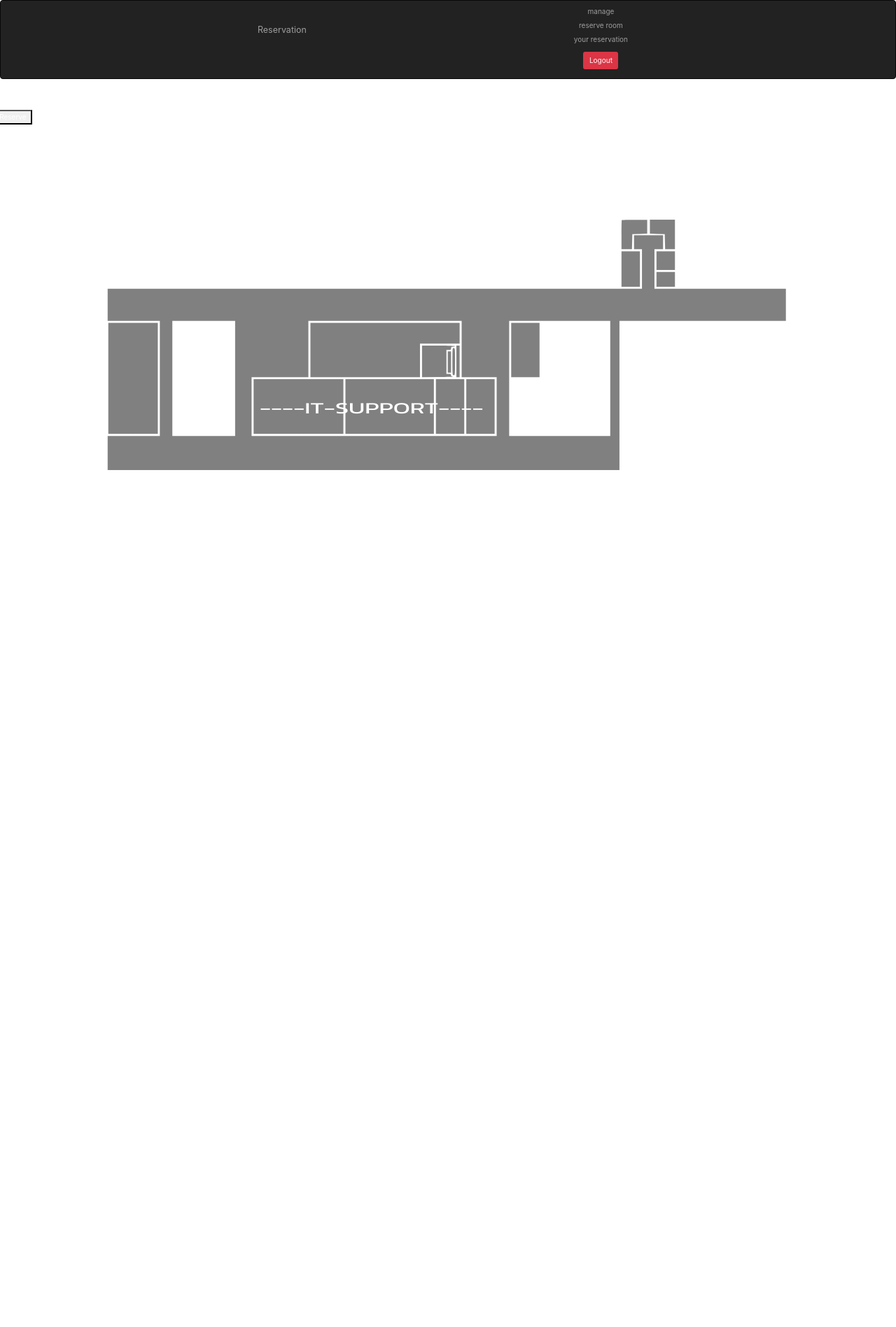
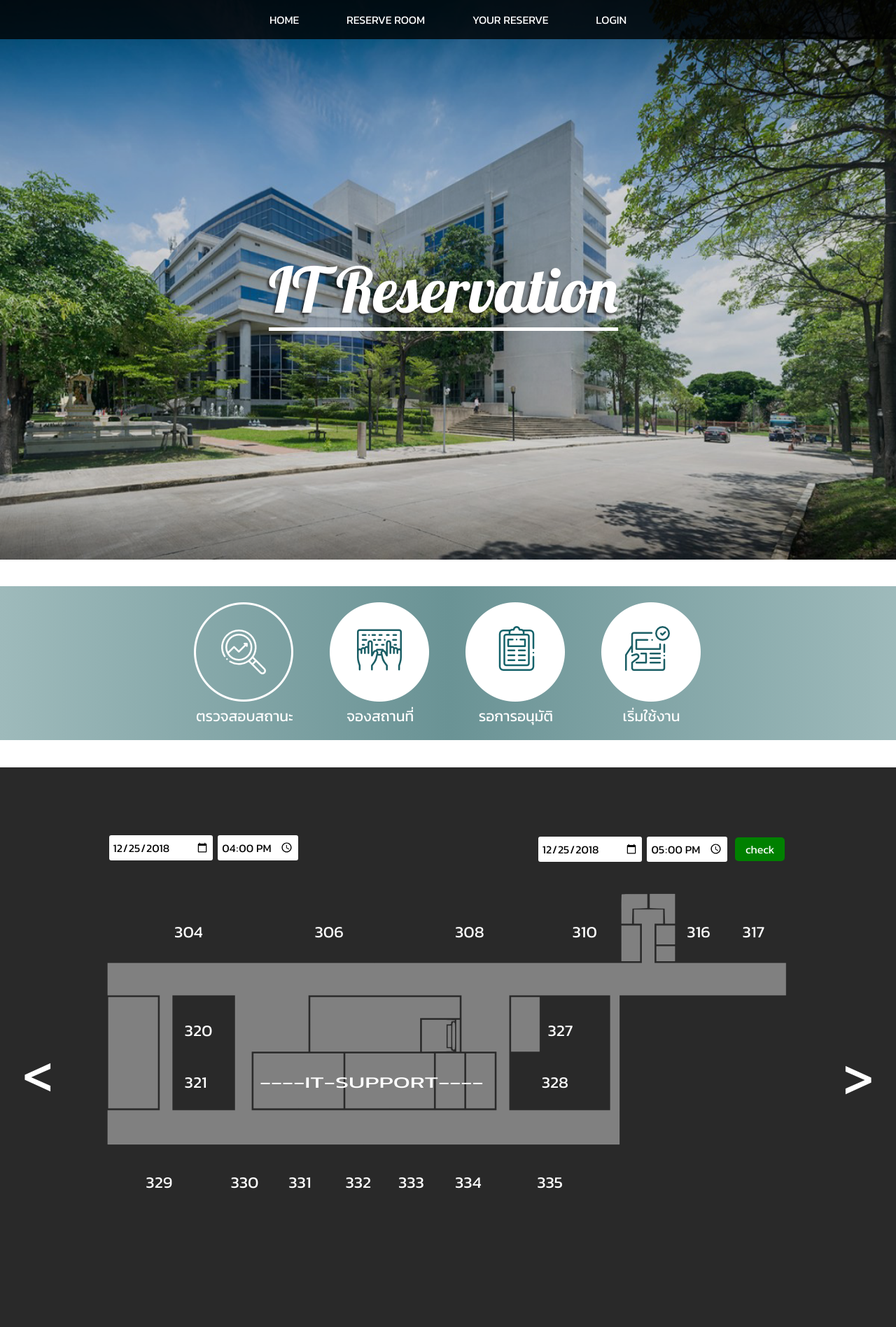
Before and after one commit to meenajaeiei/project, a Django app: page /reservation_map_3/ in a window 1280 px wide. Shown: the whole page at 70% size. Before the commit the page ends 672 px from the top, so only its background shows below. Run offline with Django 3.2, Linux system fonts and the light colour scheme; the visitor is signed in with stand-in values (Sample User, id 1); data that the repository does not hold is empty; some libraries are stand-ins or nearby versions.

Commit message:
add reason of reservation attr. , mainhead.html for extends html
not complete yet

```diff
--- a/blog/models.py
+++ b/blog/models.py
@@ -125,6 +125,7 @@ class reservation(models.Model):
     student = models.ForeignKey(Employee, related_name = "student" , on_delete=models.CASCADE ,blank = True,null=True)
     teacher = models.ForeignKey(Employee, related_name = "teacher" , on_delete=models.CASCADE ,blank = True,null=True)
     room = models.ForeignKey(room , related_name = "room" , on_delete=models.CASCADE)
+    reason_of_reserve = models.CharField(max_length = 300 , default = "reason")
     status_list = (("pending" , "pending"), ("accepted" , "accepted") , ("denied" , "denied") )
     status = models.CharField(max_length = 10 , default = 'pending', choices=status_list)
     day_of_reserve = models.DateTimeField(default=timezone.now)
--- a/project/views.py
+++ b/project/views.py
@@ -83,7 +83,7 @@ def test(request):
 
 
 def strtodate(strtime):
-    ans = datetime(int(strtime[0:4]) , int(strtime[5:7]) , int(strtime[8:10]) , int(strtime[11:13]) , int(strtime[14:17]))
+    ans = datetime(int(strtime[0:4]) , int(strtime[5:7]) , int(strtime[8:10]) , int(strtime[10:12]) , int(strtime[13:15]))
     return ans
 
 def reserve_room(STDusername , roomarg , period_s , period_n): #period_s = beginreservation , period_n = endreservation
@@ -98,11 +98,12 @@ def reserve_room(STDusername , roomarg , period_s , period_n): #period_s = begin
         room_obj.save()
 
 
-
 def showmap_1(request):
 
-    if 'beginreservation' in request.GET and 'username' in request.GET and 'room' in request.GET and 'endreservation' in request.GET:
-        reserve_room(request.GET["username"] , request.GET['room'] , strtodate(request.GET['beginreservation']) , strtodate(request.GET['endreservation']) )
+
+    if 'res-date-start' in request.GET and 'res-time-start' in request.GET and 'res-date-end' in request.GET and 'res-time-end' in request.GET and 'username' in request.GET and 'room' in request.GET :
+
+        reserve_room(request.GET["username"] , request.GET['room'] , strtodate(request.GET['res-date-start']+request.GET['res-time-start']) , strtodate(request.GET['res-date-end']+request.GET['res-time-end']) )
         # o_room = room.objects.get(roomname = request.GET['room']) #ดึงค่าสถานะห้อง\
         # user_obj = User.objects.get(username = request.GET['username'])
         # user_obj = Employee.objects.get(id = user_obj.id)
@@ -116,16 +117,15 @@ def showmap_1(request):
         #     o_room.save()
 
     r_check = []
-    if 'start_time' in request.GET and 'end_time' in request.GET:
-        start_time = strtodate(request.GET["start_time"]).replace(tzinfo = pytz.UTC)
-        end_time = strtodate(request.GET["end_time"]).replace(tzinfo = pytz.UTC)
+    if 'check-date-start' in request.GET and 'check-date-end' in request.GET:
+        start_time = strtodate(request.GET['check-date-start']+request.GET['check-time-start']).replace(tzinfo = pytz.UTC)
+        end_time =   strtodate(request.GET['check-date-end']+request.GET['check-time-end']).replace(tzinfo = pytz.UTC)
         #datetime.datetime.now().strftime("%y-%m-%d--%H:%M")
         for r_obj in reservation.objects.all():
             print("we_rent on" , r_obj.duration_begin , "|| you finding start " , start_time , " end" ,end_time)
             if(r_obj.duration_begin > start_time and r_obj.duration_begin < end_time and r_obj.room.floor == 1):
                 r_check.append(r_obj.room)
 
-        print(r_check)
 
         return render(request , "blog/reservation_map_1.html" ,
         {"end_time" : end_time ,
@@ -142,9 +142,26 @@ def showmap_2(request):
 
     return render(request , "blog/reservation_map_2.html" , {"rooms" : room.objects.filter(floor=2)})
 
+
 def showmap_3(request):
-    if 'beginreservation' in request.GET and 'username' in request.GET and 'room' in request.GET and 'endreservation' in request.GET:
-        reserve_room(request.GET["username"] , request.GET['room'] , request.GET['beginreservation'] , request.GET['endreservation'] )
+    if 'res-date-start' in request.GET and 'res-time-start' in request.GET and 'res-date-end' in request.GET and 'res-time-end' in request.GET and 'username' in request.GET and 'room' in request.GET :
+        reserve_room(request.GET["username"] , request.GET['room'] , strtodate(request.GET['res-date-start']+request.GET['res-time-start']) , strtodate(request.GET['res-date-end']+request.GET['res-time-end']) )
+    r_check = []
+    if 'check-date-start' in request.GET and 'check-date-end' in request.GET:
+        start_time = strtodate(request.GET['check-date-start']+request.GET['check-time-start']).replace(tzinfo = pytz.UTC)
+        end_time =   strtodate(request.GET['check-date-end']+request.GET['check-time-end']).replace(tzinfo = pytz.UTC)
+        #datetime.datetime.now().strftime("%y-%m-%d--%H:%M")
+        for r_obj in reservation.objects.all():
+            print("we_rent on" , r_obj.duration_begin , "|| you finding start " , start_time , " end" ,end_time)
+            if(r_obj.duration_begin > start_time and r_obj.duration_begin < end_time and r_obj.room.floor == 3):
+                r_check.append(r_obj.room)
+
+
+        return render(request , "blog/reservation_map_3.html" ,
+        {"end_time" : end_time ,
+        "start_time":start_time,
+        "rooms" : room.objects.filter(floor=3) ,
+        "r_check": r_check })
 
     return render(request , "blog/reservation_map_3.html" , {"rooms" : room.objects.filter(floor=3)})
 
--- /dev/null
+++ b/templates/blog/mainhead.html
@@ -0,0 +1,108 @@
+
+{% load static %}
+
+<!DOCTYPE html>
+<html>
+<head>
+	<title>it reservation</title>
+
+	<link rel="shortcut icon" href="{% static "img/itkmitl.jpg" %}" />
+
+	<script src="https://ajax.googleapis.com/ajax/libs/jquery/3.3.1/jquery.min.js"></script>
+	<link rel="stylesheet" href="https://stackpath.bootstrapcdn.com/bootstrap/4.1.3/css/bootstrap.min.css" integrity="sha384-MCw98/SFnGE8fJT3GXwEOngsV7Zt27NXFoaoApmYm81iuXoPkFOJwJ8ERdknLPMO" crossorigin="anonymous">
+
+	<link rel="stylesheet"  href="{% static "css/reservation_map_1.css" %}">
+	<script  src="{% static "js/script.js" %}"></script>
+</head>
+
+
+<body>
+	<!-- {% include "base.html" %} -->
+	<nav>
+		<a href="#welcome">HOME</a>
+		<a href="#view-floor">RESERVE ROOM</a>
+		<a href="">YOUR RESERVE</a>
+		<a href="../login">LOGIN</a>
+	</nav>
+
+	<div name="header">
+		<section id="welcome">
+			<img id="welcome" src="{% static "/img/it_background_black.png" %}">
+			<h1 class="header-text">IT Reservation</h1>
+		</section>
+	</div>
+	<div name="tutorial-step">
+		<section class="tutorial-step">
+			<div class="step-block" align="center">
+				<div class="check-step step-img">
+					<img src="{% static "/img/check_blank.png" %}">
+					<p>ตรวจสอบสถานะ</p>
+				</div>
+				<div class="reserve-step step-img">
+					<img src="{% static "/img/reserve.png" %}">
+					<p>จองสถานที่</p>
+				</div>
+				<div class="wait-step step-img">
+					<img src="{% static "/img/wait.png" %}">
+					<p>รอการอนุมัติ</p>
+				</div>
+				<div class="finish-step step-img">
+					<img src="{% static "/img/finish.png" %}">
+					<p>เริ่มใช้งาน</p>
+				</div>
+			</div>
+		</section>
+	</div>
+
+
+	<!-- {% include "blog/nav_side.html" %} -->
+    <!--  <<< this line is navbar  -->
+    {% block content %}      <!--  การใส่tag block content จะมีผลต่อตัวลูก โดยจะแสดงผลในตำแหน่งที่โค๊ดของตัวลูกได้ถูกล้อมด้วย block ผนวกกับตัวแม่ -->
+    {% endblock %}
+
+	<div name="map">
+		<section id="view-floor">
+			<div class="map-header">
+
+				<form action=""   method="GET">
+					<div class="start-time">
+						<input type="date" value="2018-12-25" name="check-date-start">
+						<input type="time" value="16:00" name="check-time-start">
+					</div>
+					<div class="end-time">
+						<input type="date" value="2018-12-25" name="check-date-end">
+						<input type="time" value="17:00" name="check-time-end">
+						<button id="checking_btn" type="submit" value="">check</button>
+						{% if start_time != end_time %}
+						You search reservation time between {{start_time}} to {{end_time}}
+						{% endif %}
+					</div>
+				</form>
+			</div>
+
+			<div class="select-map">
+				<h2 class="slide-left"> < </h2>
+				<h2 class="slide-right"> > </h2>
+				<div class="select-map"></div>
+            </div>
+            <div id="detail-box">
+                    <div id="close-detail" onclick="exit()">X</div>
+                    <div id="room-number">Room Number</div><br>
+                    <p> status: <div id="status">status here</div></p><br>
+
+                    <form action="" method="GET">
+                        <input type="hidden" id ="demo" name="room" value="" />
+                        <p>Begin Reserve : </p><br>
+                        <input class="datetime" type="date" value="2018-1-1" name="res-date-start">
+                        <input class="datetime"type="time" value="16:00" name="res-time-start"><br>
+                        <p>End Reserve : </p><br>
+                        <input class="datetime" type="date" value="2018-12-25" name="res-date-end">
+                        <input class="datetime" type="time" value="17:00" name="res-time-end"><br>
+                        <button id="reserve" type="submit" value="">Reserve</button>
+                        <input type="hidden" name="username" value="{{user.username}}" />
+
+                    </form>
+                </div>
+    </section>
+
+    </body>
--- a/templates/blog/reservation_map_3.html
+++ b/templates/blog/reservation_map_3.html
@@ -1,17 +1,11 @@
+{% extends 'blog/mainhead.html' %}
 {% load static %}
 
 
-<script src="https://ajax.googleapis.com/ajax/libs/jquery/3.3.1/jquery.min.js"></script>
-<link rel="stylesheet" href="https://stackpath.bootstrapcdn.com/bootstrap/4.1.3/css/bootstrap.min.css" integrity="sha384-MCw98/SFnGE8fJT3GXwEOngsV7Zt27NXFoaoApmYm81iuXoPkFOJwJ8ERdknLPMO" crossorigin="anonymous">
 
-<head>
-    <link rel="stylesheet"  href="{% static "css/reservation_map_1.css" %}">
-	<script  src="{% static "js/script.js" %}"></script>
-</head>
+{% block content %}
 
 <body>
-        {% include "base.html" %}
-        {% include "blog/nav_side.html" %}  <!--  <<< this line is navbar  -->
         <div id="floor-3-map">
 
 
@@ -78,33 +72,6 @@
             <text transform="matrix(1.0434 0 0 1 743.2539 117.6045)" fill="#FFFDFD" font-family="'MyriadPro-Regular'" font-size="36.0404">310</text>
             <text transform="matrix(1.0434 0 0 1 923.2539 117.6045)" fill="#FFFDFD" font-family="'MyriadPro-Regular'" font-size="36.0404">316</text>
             <text transform="matrix(1.0434 0 0 1 1010.2539 117.6045)" fill="#FFFDFD" font-family="'MyriadPro-Regular'" font-size="36.0404">317</text>
-
-
-            <div id="detail-box">
-                    <div id="close-detail" onclick="exit()">X</div>
-                    <div id="room-number">Room Number</div>
-                    <div id="status">cc</div><br>
-                    <p> status: <div id="status">cc</div></p>
-
-                    <form action=""   method="GET">
-                        <input type="hidden" id ="demo" name="room" value="" />
-                        <p class="datetime">Begin Reserve : <br><input type="datetime-local" name="beginreservation"  value="" ><br><br></p>
-                        <p class="datetime">End Reserve : <br><input type="datetime-local" name="endreservation" value=""></p>
-                        <button  id = "eiei" type="submit" value="test"  >Reserve</button>
-                        <input type="hidden" name="username" value="{{user.username}}" />
-
-
-                    </form>
-                </div>
-        </div>
+        </svg>
+        {% endblock %}
     </body>
-
-    <style>
-            #f3 {
-            background-color: #fae39c;
-        }
-        .active {
-            background: none;
-        }
-
-        </style>
```
Also changed, not shown: templates/blog/reservation_map_1.html (+9 -8 lines), templates/blog/reservation_map_2.html (+4 -37 lines).
